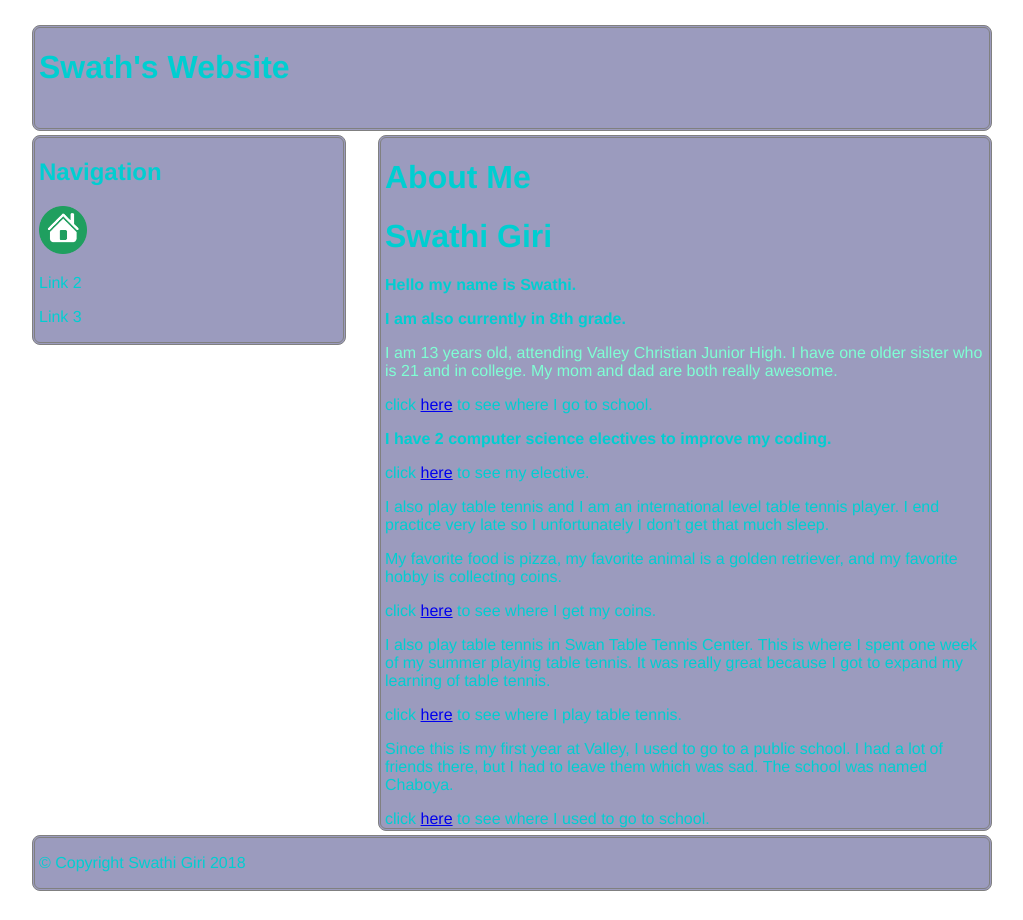
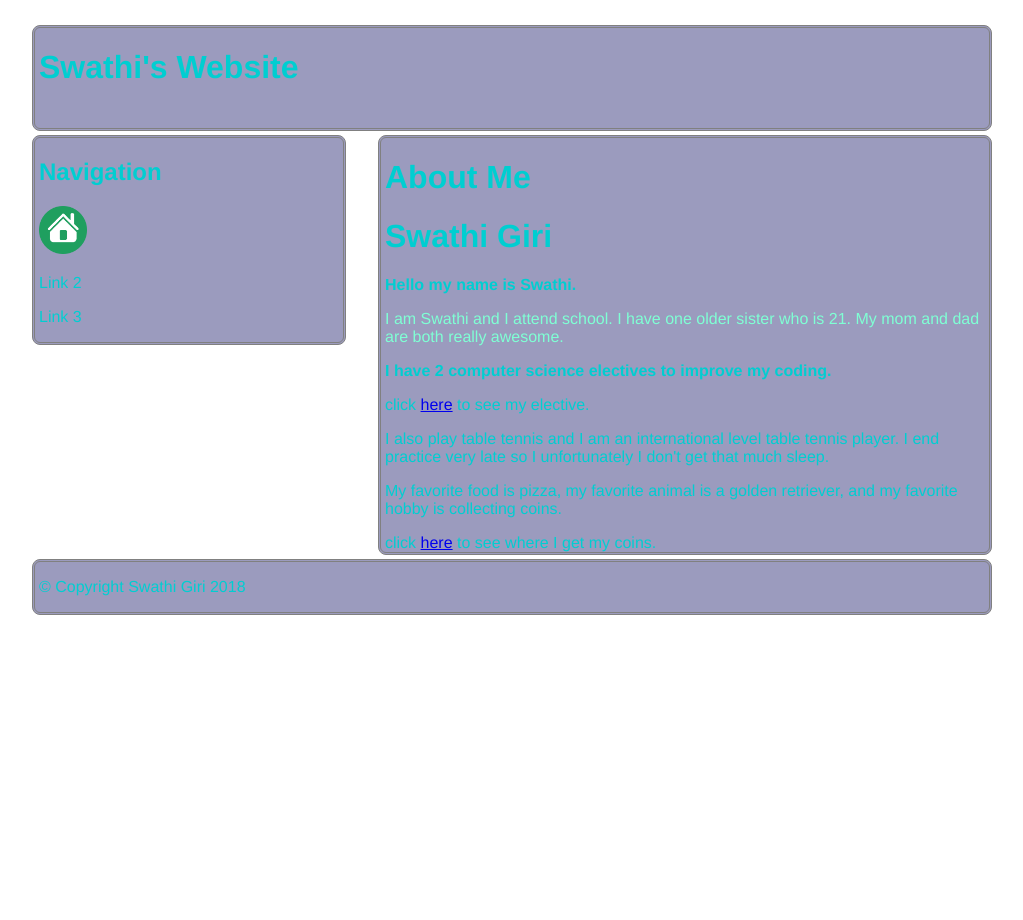
Before and after one commit to Cupcakelover123239/cupcakelover123239.github.io, a plain HTML site: page index.html in a window 1280 px wide. Shown: the whole page, without its empty margins (128-1151 px from the left). After the commit the page ends 800 px from the top, so only its background shows below. Drawn offline with Linux system fonts and the light colour scheme.

Commit message:
remove personal info

```diff
--- a/index.html
+++ b/index.html
@@ -11,7 +11,7 @@
 
 	<div id="wrapper">
 		<div id="header">
-			<h1>Swath's Website</h1>
+			<h1>Swathi's Website</h1>
 		</div>
 
 		<div id="content">
@@ -23,11 +23,11 @@
 
 	<p><strong>Hello my name is Swathi.</strong></p>
 
-	<p><strong>I am also currently in 8th grade.</strong></p>
+
      <p style="color:aquamarine"
-	<p>I am 13 years old, attending Valley Christian Junior High. I have one older sister who is 21 and in college. My mom and dad are both really awesome.</p>
+	<p>I am Swathi and I attend school. I have one older sister who is 21. My mom and dad are both really awesome.</p>
 
-	click <a href="https://learn.vcs.net/">here</a> to see where I go to school.
+
 
 	<p><strong>I have 2 computer science electives to improve my coding.</strong></p>
 
@@ -39,13 +39,8 @@
 
 	click <a href="https://www.littletoncoin.com/shop/?referralCode=WRJ&gclid=EAIaIQobChMI7e-cycOD3QIVjGp-Ch1NQwcGEAAYASAAEgLBPPD_BwE">here</a> to see where I get my coins.
 
-	<p>I also play table tennis in Swan Table Tennis Center. This is where I spent one week of my summer playing table tennis. It was really great because I got to expand my learning of table tennis.</p>
 
-	click <a href="https://www.swanwarriors.com">here</a> to see where I play table tennis.
 
-	<p>Since this is my first year at Valley, I used to go to a public school. I had a lot of friends there, but I had to leave them which was sad. The school was named Chaboya.</p>
-
-	click <a href="https://chaboya.eesd.org">here</a> to see where I used to go to school.
 		</div>
 
 		<div id="sidebar">
```
